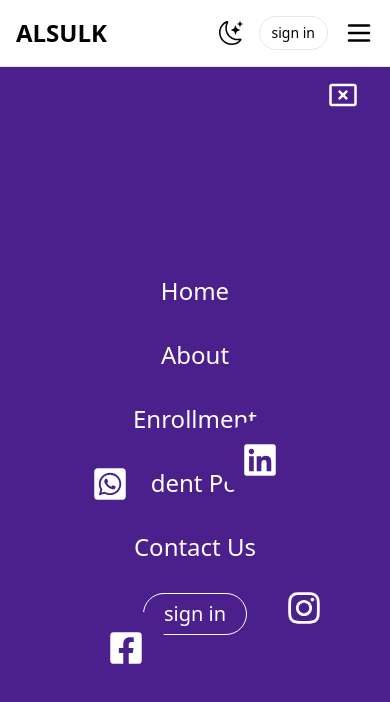
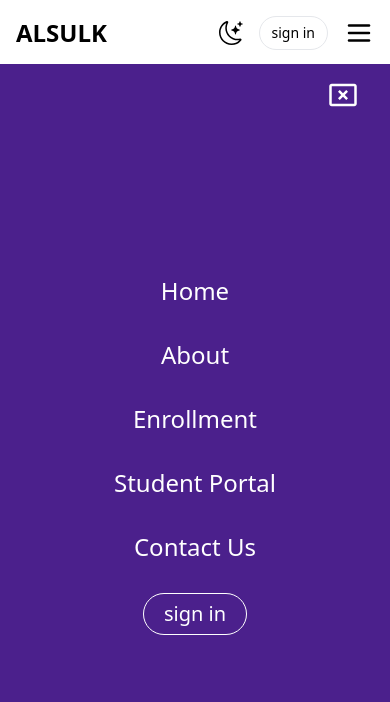
Before and after one commit to mulbahoplanojames/Harmony_Coalition_Project, a React (Vite) app: page /student-portal in a window 390 px wide. Both pictures are taken after a click on the icon 359 px from the left and 33 px from the top of the page. Shown: the top 702 px of the page. Built offline with nearby package versions, Linux system fonts and the light colour scheme.

Commit message:
Working on the Students Table

```diff
--- a/src/Components/Student_Table/StudentTable.jsx
+++ b/src/Components/Student_Table/StudentTable.jsx
@@ -17,7 +17,7 @@ const StudentTable = () => {
               {/* row 1 */}
               {registerStudents.map((student) => {
                 return (
-                  <tr key={student.id}>
+                  <tr key={student.id} className="text-black">
                     <td>{student.id}</td>
                     <td>
                       <div className="flex items-center gap-3">
--- a/src/Constant/Navbar/Navbar.jsx
+++ b/src/Constant/Navbar/Navbar.jsx
@@ -78,7 +78,7 @@ const Navbar = () => {
       {/*//! Responsive menu for smaller devices */}
       {isMenuOpen && (
         <div>
-          <nav className="lg:bottom-auto bg-primary_main fixed top-16 bottom-0 left-0 right-0 z-40">
+          <nav className="lg:bottom-auto bg-primary_main fixed top-16 bottom-0 left-0 right-0 z-50">
             {/* Close button for the menu */}
             <div
               className="max-lg:block fixed right-0 hidden px-8 py-4 cursor-pointer"
```
